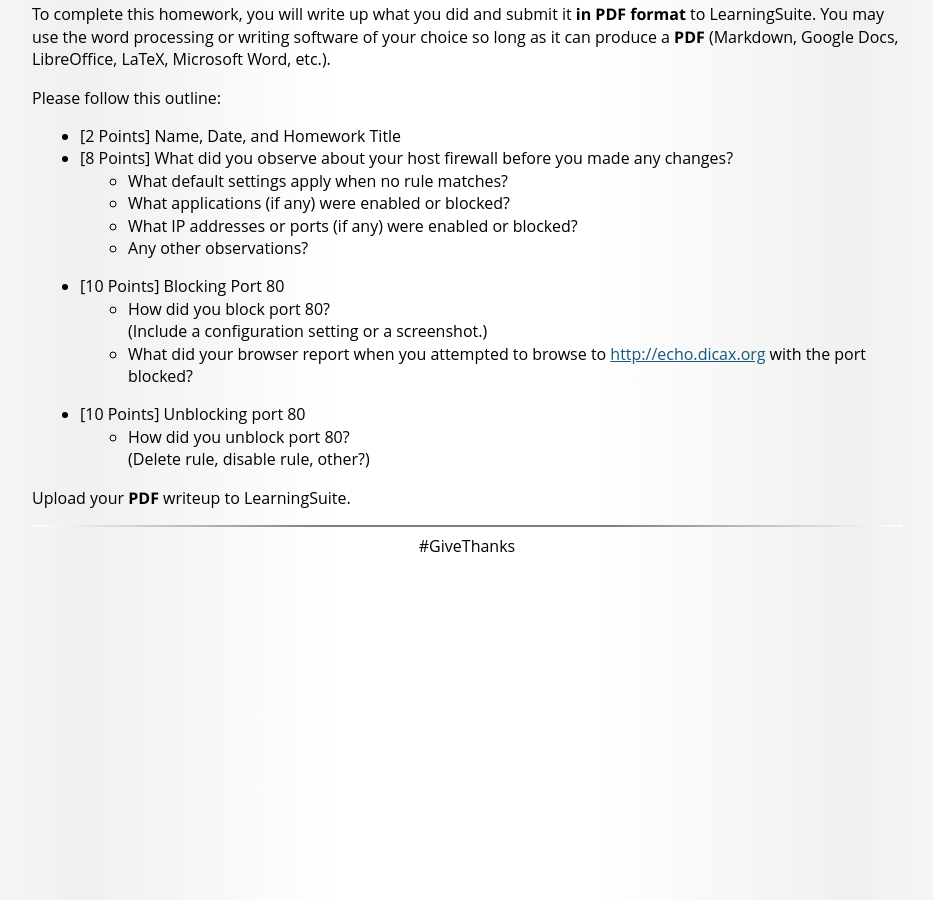
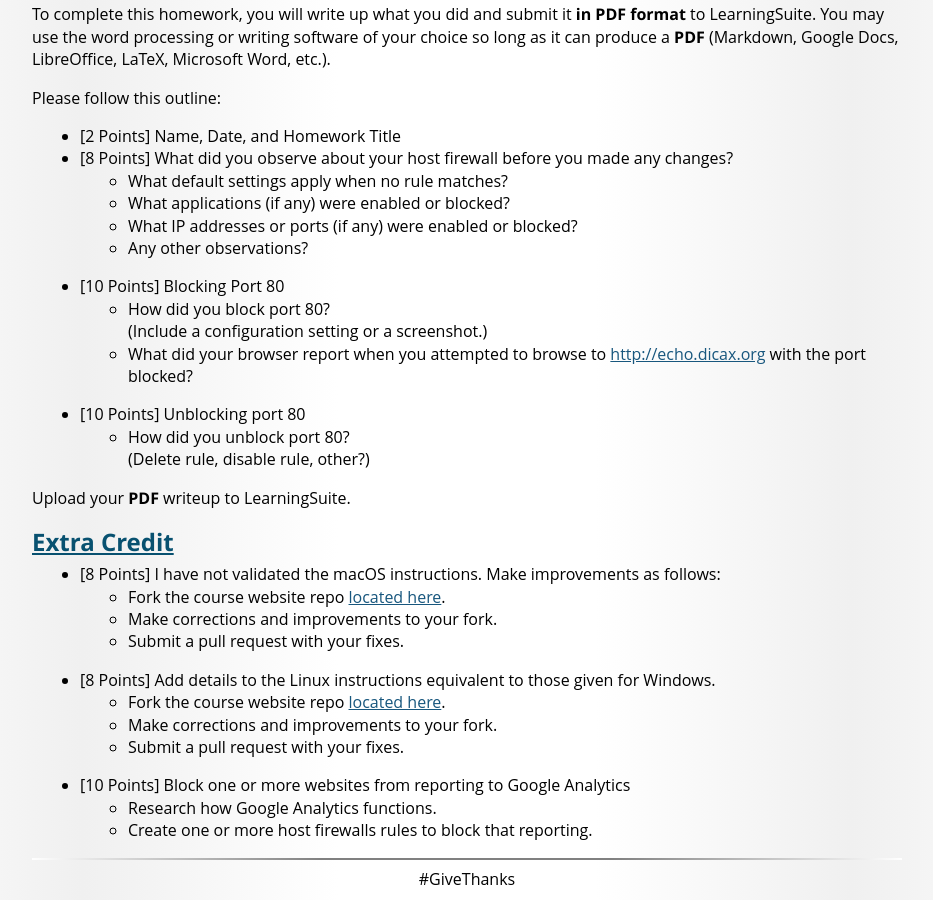
Before and after one commit to BYU-CYBER-344/c344.github.io, a Jekyll site: the page built from HW-3.md, in a window 1280 px wide and 900 px high, scrolled down 3094 px. Shown: the whole window, without its empty margins (173-1106 px from the left). Built offline with Jekyll 4.4.1, drawn with Linux system fonts in a browser that asks for light colours; some web fonts are replaced; before the commit the page ends 3661 px from its top, so only the background shows below that.

Commit message:
Extra credit.

```diff
--- a/HW-3.md
+++ b/HW-3.md
@@ -141,3 +141,17 @@ Please follow this outline:
     * How did you unblock port 80?<br/>(Delete rule, disable rule, other?)
 
 Upload your **PDF** writeup to LearningSuite.
+
+## Extra Credit
+
+* [8 Points] I have not validated the macOS instructions. Make improvements as follows:
+    * Fork the course website repo [located here](https://github.com/BYU-CYBER-344/c344.github.io).
+    * Make corrections and improvements to your fork.
+    * Submit a pull request with your fixes.
+* [8 Points] Add details to the Linux instructions equivalent to those given for Windows.
+    * Fork the course website repo [located here](https://github.com/BYU-CYBER-344/c344.github.io).
+    * Make corrections and improvements to your fork.
+    * Submit a pull request with your fixes.
+* [10 Points] Block one or more websites from reporting to Google Analytics
+    * Research how Google Analytics functions.
+    * Create one or more host firewalls rules to block that reporting.
```
